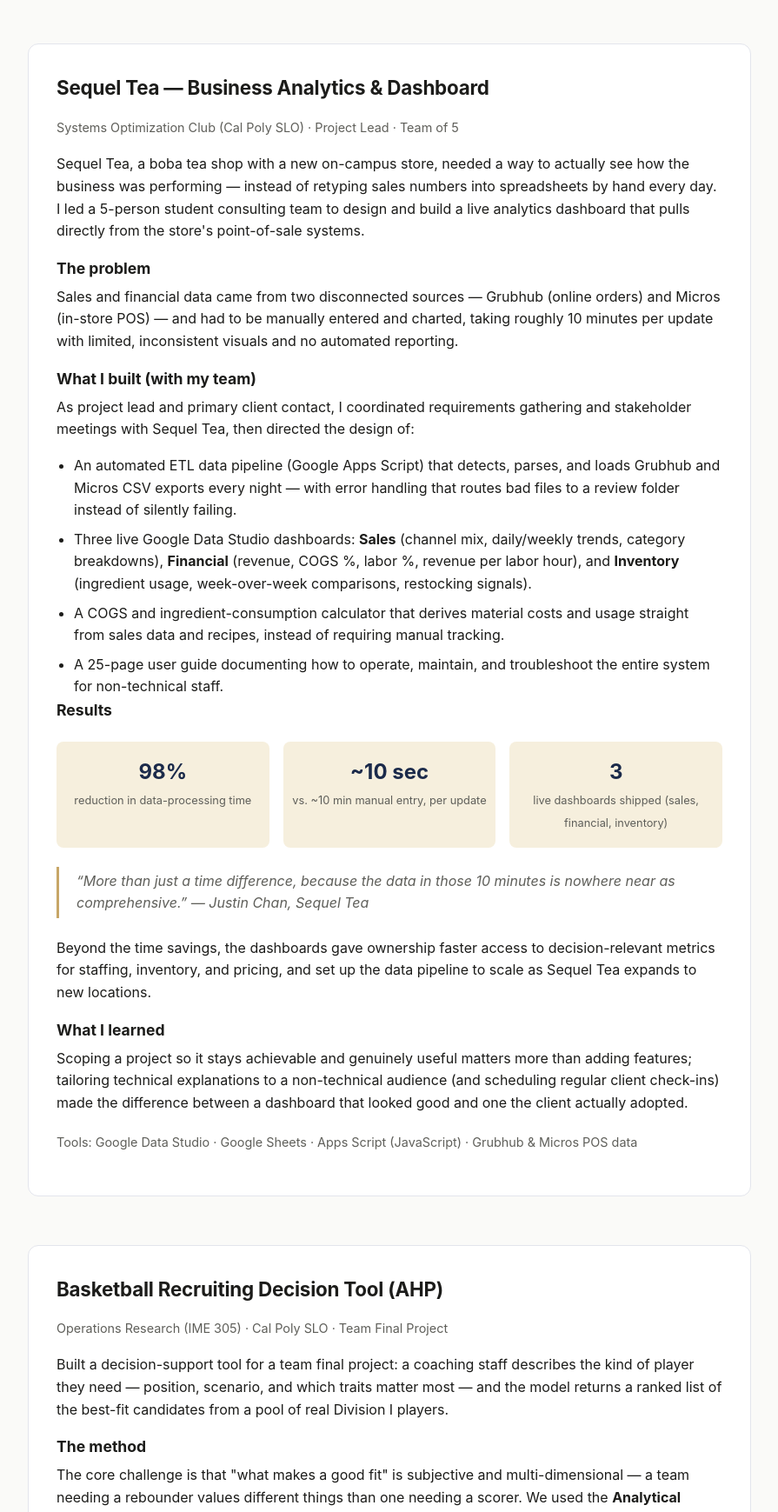
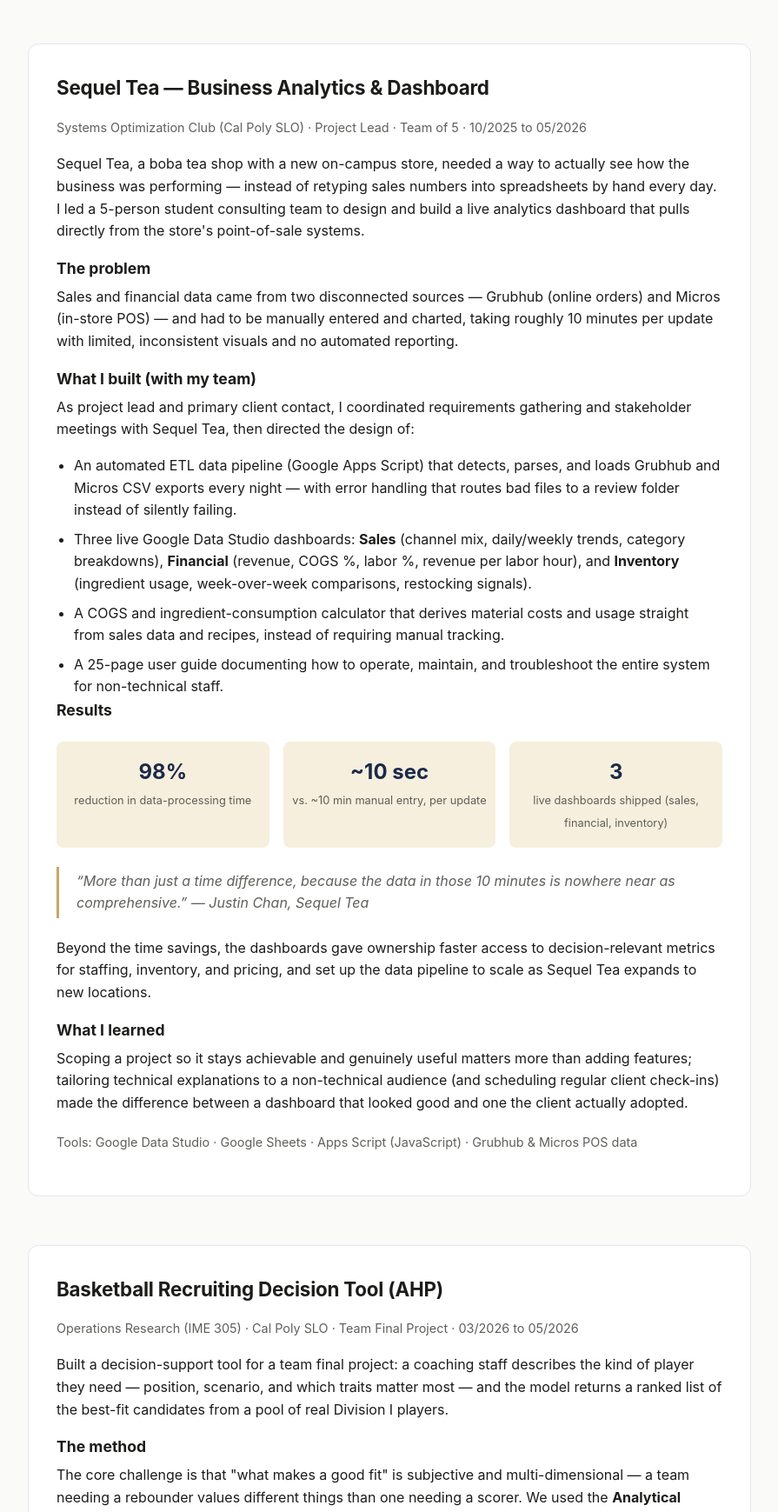
Before and after one commit to brucematthews13/brucematthews13.github.io, a plain HTML site: page projects.html in a window 1280 px wide. Shown: the part 280-2019 px from the top of the page at 87% size, without its empty margins (192-1087 px from the left). Drawn offline with Linux system fonts and the light colour scheme.

Commit message:
Add dates to Sequel Tea and AHP projects
Co-Authored-By: Claude Sonnet 5.5 <noreply@anthropic.com>
Claude-Session: https://claude.ai/code/session_01DBKDAYqkBzfak3y4iW24Yp

```diff
--- a/projects.html
+++ b/projects.html
@@ -51,7 +51,7 @@
       <div class="project">
         <h2>Sequel Tea — Business Analytics &amp; Dashboard</h2>
         <div class="project-meta">
-          Systems Optimization Club (Cal Poly SLO) · Project Lead · Team of 5
+          Systems Optimization Club (Cal Poly SLO) · Project Lead · Team of 5 · 10/2025 to 05/2026
         </div>
 
         <p>
@@ -120,7 +120,7 @@
     <section class="section">
       <div class="project">
         <h2>Basketball Recruiting Decision Tool (AHP)</h2>
-        <div class="project-meta">Operations Research (IME 305) · Cal Poly SLO · Team Final Project</div>
+        <div class="project-meta">Operations Research (IME 305) · Cal Poly SLO · Team Final Project · 03/2026 to 05/2026</div>
 
         <p>
           Built a decision-support tool for a team final project: a coaching staff describes the kind of
```
